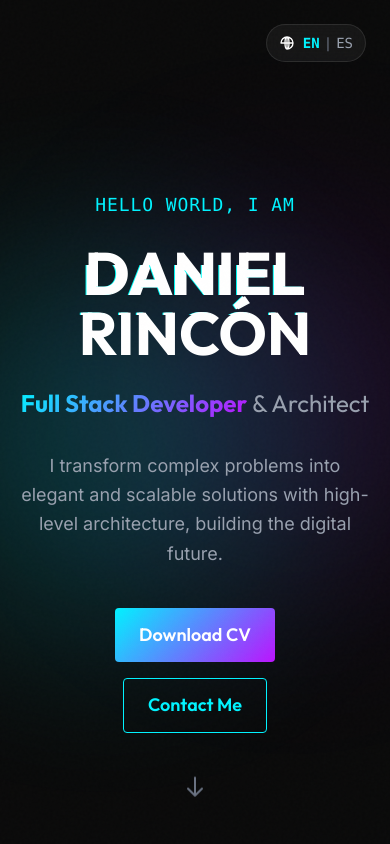
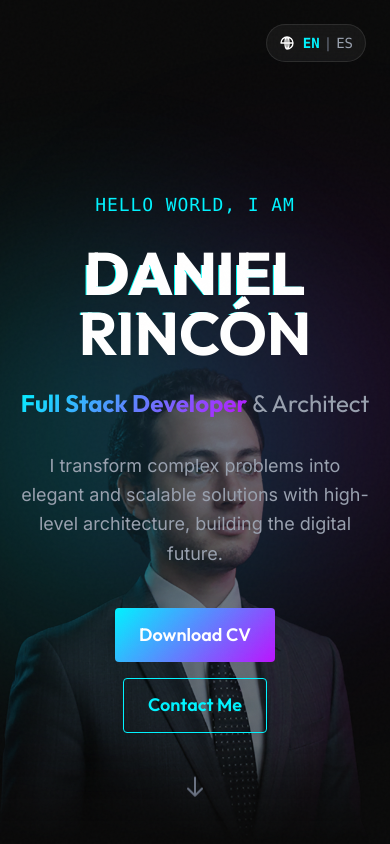
Before and after one commit to danseb93/founder, a React (Vite) app: page / in a window 390 px wide. Shown: the top 844 px of the page. Built offline with nearby package versions, Linux system fonts and the light colour scheme.

Commit message:
feat: improve responsive design for Hero and Nahomi components

```diff
--- a/src/components/Hero.tsx
+++ b/src/components/Hero.tsx
@@ -28,14 +28,14 @@ const Hero: React.FC = () => {
                 <div className="absolute bottom-1/4 right-1/4 w-96 h-96 bg-accent-cyan/20 rounded-full blur-[100px] animate-pulse" style={{ animationDelay: '1s' }}></div>
             </div>
 
-            {/* Image Section (Absolute Left) */}
-            <div className="absolute bottom-0 left-0 z-0 hidden lg:block h-[90vh]">
+            {/* Image Section (Responsive positioning) */}
+            <div className="absolute bottom-0 left-0 z-0 h-[60vh] sm:h-[70vh] md:h-[80vh] lg:h-[90vh]">
                 <div className="relative h-full">
                     <div className="absolute inset-0 bg-gradient-to-r from-transparent via-transparent to-background/20 z-10"></div>
                     <img
                         src={heroImage}
                         alt="Daniel Rincón"
-                        className="h-full w-auto object-contain object-bottom mask-image-gradient opacity-90"
+                        className="h-full w-auto object-contain object-bottom mask-image-gradient opacity-45 sm:opacity-70 md:opacity-80 lg:opacity-90"
                     />
                 </div>
             </div>
--- a/src/components/Nahomi.tsx
+++ b/src/components/Nahomi.tsx
@@ -16,7 +16,16 @@ const Nahomi: React.FC = () => {
                     <div className="absolute top-4 left-4 text-6xl text-accent-cyan opacity-20 font-serif">"</div>
                     <div className="absolute bottom-4 right-4 text-6xl text-accent-purple opacity-20 font-serif">"</div>
 
-                    {/* Circular Image popping out to the right */}
+                    {/* Circular Image - Responsive positioning */}
+                    {/* Mobile: Top center */}
+                    <div className="absolute -top-12 left-1/2 transform -translate-x-1/2 w-24 h-24 rounded-full border-2 border-background shadow-[0_0_15px_rgba(168,85,247,0.4)] overflow-hidden z-20 md:hidden">
+                        <img
+                            src={nahomiImage}
+                            alt="Nahomi"
+                            className="w-full h-full object-cover"
+                        />
+                    </div>
+                    {/* Desktop: Right side popping out */}
                     <div className="hidden md:block absolute top-1/2 -right-20 lg:-right-28 transform -translate-y-1/2 w-40 h-40 lg:w-56 lg:h-56 rounded-full border-4 border-background shadow-[0_0_20px_rgba(168,85,247,0.4)] overflow-hidden z-20">
                         <img
                             src={nahomiImage}
@@ -25,7 +34,7 @@ const Nahomi: React.FC = () => {
                         />
                     </div>
 
-                    <h2 className="text-3xl md:text-4xl font-bold mb-8 text-white text-center md:text-left">
+                    <h2 className="text-3xl md:text-4xl font-bold mt-4 mb-8 text-white text-center md:text-left">
                         {t('nahomi.title')}
                     </h2>
 
```
